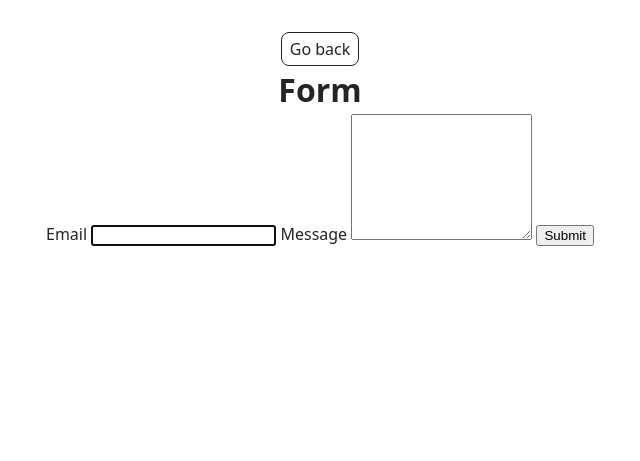
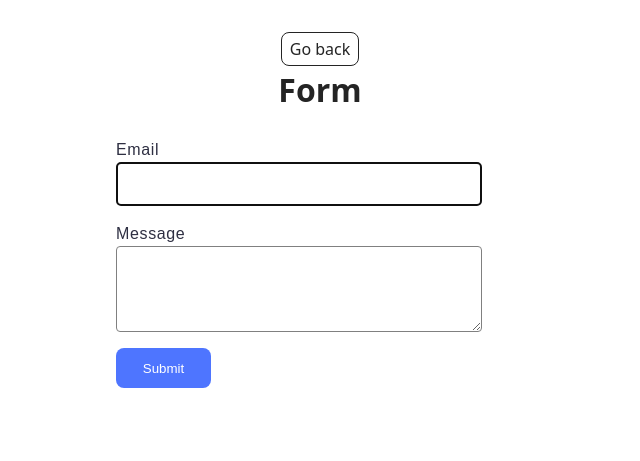
Before and after one commit to mamadelica/goit-js-hw-09, a website built with Vite: page src/2-form.html in a window 1280 px wide. Shown: the whole page, without its empty margins (320-960 px from the left). Built offline with nearby package versions, Linux system fonts and the light colour scheme.

Commit message:
finish styles

```diff
--- a/src/css/styles.css
+++ b/src/css/styles.css
@@ -37,3 +37,56 @@
 .gallery-image:hover {
   transform: scale(104%);
 }
+
+.feedback-form {
+  display: flex;
+  flex-direction: column;
+  align-items: flex-start;
+  justify-content: flex-start;
+  gap: 8px;
+  padding: 24px;
+  width: 408px;
+  height: 296px;
+  margin: 0 auto;
+}
+
+.feedback-form label {
+  display: flex;
+  flex-direction: column;
+  align-items: start;
+  margin-bottom: 8px;
+  font-family: 'Montserrat', sans-serif;
+  font-weight: 400;
+  font-size: 16px;
+  line-height: 1.5;
+  letter-spacing: 0.04em;
+  color: #2e2f42;
+}
+
+.feedback-form input {
+  border: 1px solid #808080;
+  border-radius: 4px;
+  width: 360px;
+  height: 40px;
+}
+
+.feedback-form textarea {
+  border: 1px solid #808080;
+  border-radius: 4px;
+  width: 360px;
+  height: 80px;
+}
+
+.feedback-form button {
+  border-radius: 8px;
+  padding: 8px 16px;
+  width: 95px;
+  height: 40px;
+  border-color: transparent;
+  background-color: #4e75ff;
+  color: #fff;
+}
+
+.feedback-form button:hover {
+  background-color: #6c8cff;
+}
```
